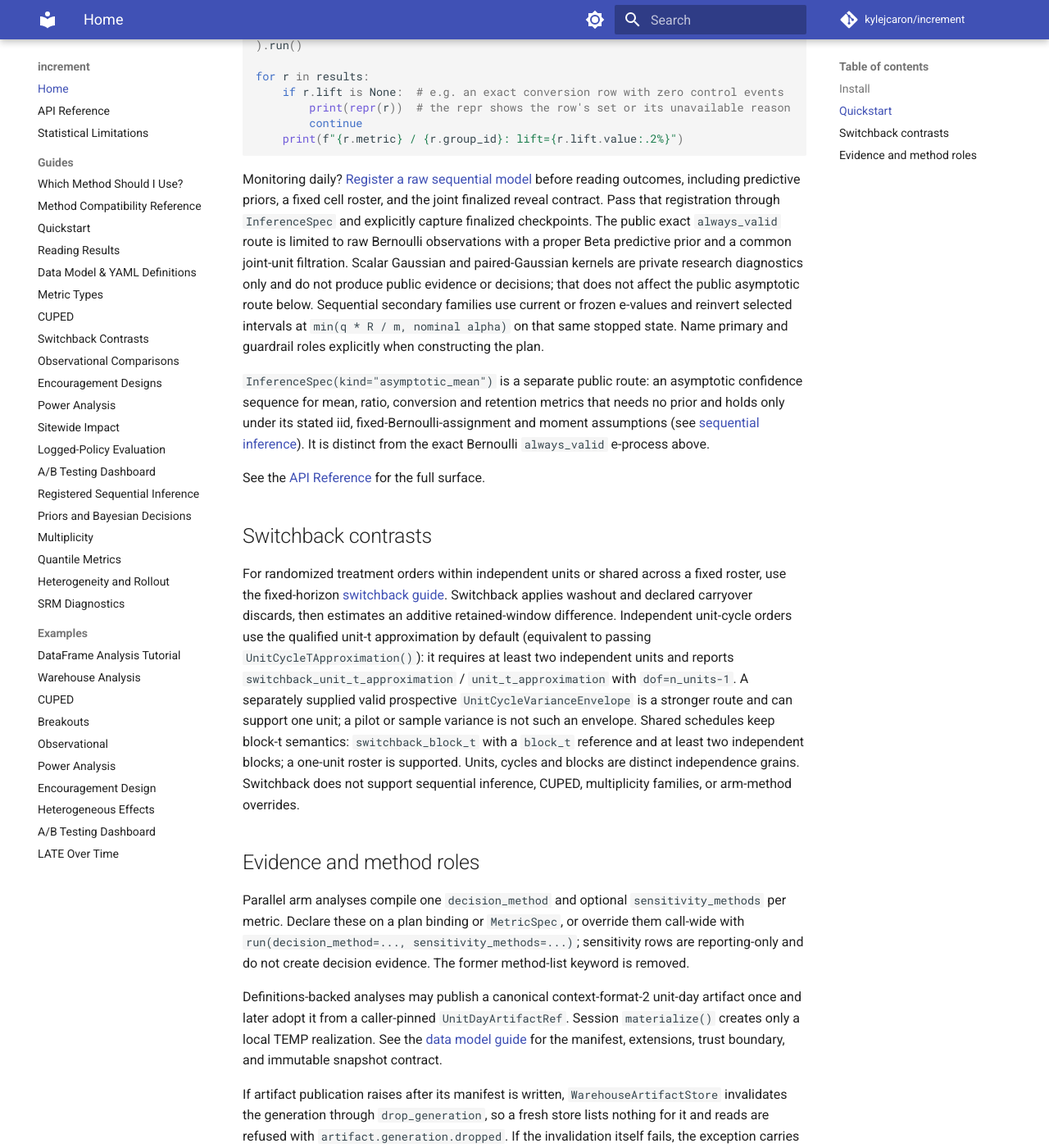
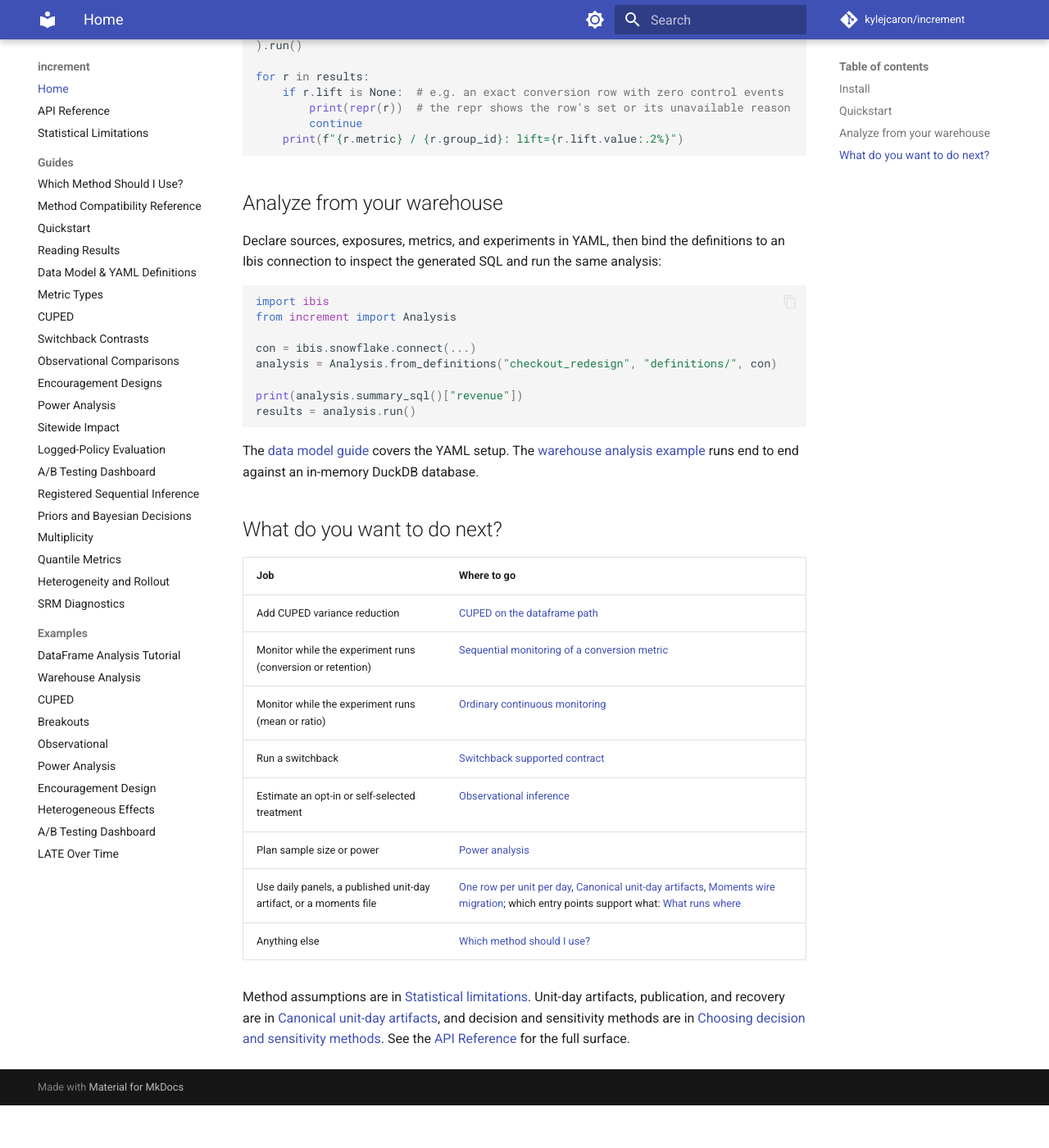
Before and after one commit to kylejcaron/increment, an MkDocs documentation site: the page built from docs/index.md, in a window 1280 px wide and 1400 px high, scrolled down 1404 px. Shown: the whole window at 82% size. Built offline with MkDocs 1.6.1 and Material for MkDocs 9.7.7, drawn with Linux system fonts in a browser that asks for light colours; comment, search, counter and statistics services are not loaded; after the commit the page ends 2752 px from its top, so only the background shows below that; some of the changed text lies outside the part shown.

Commit message:
docs: route both front doors to the existing workflow guides
(cherry picked from commit 44493f723bc04a264fb5b9d7e979b08df53774d7)

````diff
--- a/docs/index.md
+++ b/docs/index.md
@@ -73,74 +73,45 @@ for r in results:
     print(f"{r.metric} / {r.group_id}: lift={r.lift.value:.2%}")
 ```
 
-Monitoring daily? [Register a raw sequential model](guides/sequential-inference.md)
-before reading outcomes, including predictive priors, a fixed cell roster, and the
-joint finalized reveal contract. Pass that registration through `InferenceSpec`
-and explicitly capture finalized checkpoints. The public exact `always_valid` route is
-limited to raw Bernoulli observations with a proper Beta predictive prior and a
-common joint-unit filtration. Scalar Gaussian and paired-Gaussian kernels are
-private research diagnostics only and do not produce public evidence or
-decisions; that does not affect the public asymptotic route below. Sequential secondary families use current or frozen e-values and
-reinvert selected intervals at `min(q * R / m, nominal alpha)` on that same stopped state.
-Name primary and guardrail roles explicitly when constructing the plan.
+## Analyze from your warehouse
 
-`InferenceSpec(kind="asymptotic_mean")` is a separate public route: an asymptotic
-confidence sequence for mean, ratio, conversion and retention metrics that needs no prior
-and holds only under its stated iid, fixed-Bernoulli-assignment and moment
-assumptions (see [sequential inference](guides/sequential-inference.md)). It is
-distinct from the exact Bernoulli `always_valid` e-process above.
+Declare sources, exposures, metrics, and experiments in YAML, then bind the
+definitions to an Ibis connection to inspect the generated SQL and run the same
+analysis:
 
-See the [API Reference](api.md) for the full surface.
+<!-- skip: next "requires a configured warehouse and project definitions" -->
 
-## Switchback contrasts
+```python
+import ibis
+from increment import Analysis
 
-For randomized treatment orders within independent units or shared across a
-fixed roster, use the fixed-horizon [switchback guide](guides/switchback.md).
-Switchback applies washout and declared carryover discards, then estimates an
-additive retained-window difference. Independent unit-cycle orders use the qualified
-unit-t approximation by default (equivalent to passing `UnitCycleTApproximation()`):
-it requires at least two independent units and reports
-`switchback_unit_t_approximation` / `unit_t_approximation` with `dof=n_units-1`.
-A separately supplied valid prospective `UnitCycleVarianceEnvelope` is a stronger
-route and can support one unit; a pilot or sample variance is not such an envelope.
-Shared schedules keep block-t semantics: `switchback_block_t` with a `block_t`
-reference and at least two independent blocks; a one-unit roster is supported.
-Units, cycles and blocks are distinct independence grains. Switchback does
-not support sequential inference, CUPED, multiplicity families, or arm-method
-overrides.
+con = ibis.snowflake.connect(...)
+analysis = Analysis.from_definitions("checkout_redesign", "definitions/", con)
 
-## Evidence and method roles
+print(analysis.summary_sql()["revenue"])
+results = analysis.run()
+```
 
-Parallel arm analyses compile one `decision_method` and optional
-`sensitivity_methods` per metric. Declare these on a plan binding or
-`MetricSpec`, or override them call-wide with `run(decision_method=...,
-sensitivity_methods=...)`; sensitivity rows are reporting-only and do not
-create decision evidence. The former method-list keyword is removed.
+The [data model guide](guides/data-model.md) covers the YAML setup. The
+[warehouse analysis example](examples/analysis_from_a_warehouse.md) runs end to end
+against an in-memory DuckDB database.
 
-Definitions-backed analyses may publish a canonical context-format-2 unit-day
-artifact once and later adopt it from a caller-pinned `UnitDayArtifactRef`.
-Session `materialize()` creates only a local TEMP realization. See the [data
-model guide](guides/data-model.md#canonical-unit-day-artifacts) for the
-manifest, extensions, trust boundary, and immutable snapshot contract.
+## What do you want to do next?
 
-If artifact publication raises after its manifest is written,
-`WarehouseArtifactStore` invalidates the generation through `drop_generation`,
-so a fresh store lists nothing for it and reads are refused with
-`artifact.generation.dropped`. If the invalidation itself fails, the exception
-carries a note with the `artifact_id` and `generation_id` to pass to
-`drop_generation` from a fresh process. If the manifest insert was submitted but
-its outcome is unknown, the generation is tombstoned before its relations are
-erased, so a row that commits late stays hidden. Erasure attempts every relation
-even if one drop fails. If the tombstone cannot be written, or a relation cannot be
-dropped afterwards, the relations are kept and the note (or, when the publication
-ends normally without a manifest, the context of the
-`query.session.warehouse_artifact.publication_state_unknown` refusal) lists them
-by qualified name. A failed drop before the manifest insert is submitted is reported
-the same way: the aborting exception carries the note, and a publication that ends
-normally without a manifest raises
-`query.session.warehouse_artifact.publication_cleanup_incomplete`; drop the listed
-relations by name. When the outcome is unknown, call
-`store.abandon_generation(artifact_id, generation_id)` from a fresh process first
-(durable, safe to repeat), then drop the listed relations by name. The
-[data
-model guide](guides/data-model.md#canonical-unit-day-artifacts) describes recovery.
+| Job | Where to go |
+|---|---|
+| Add CUPED variance reduction | [CUPED on the dataframe path](guides/cuped.md#on-the-dataframe-path) |
+| Monitor while the experiment runs (conversion or retention) | [Sequential monitoring of a conversion metric](guides/sequential-inference.md#sequential-monitoring-of-a-conversion-metric) |
+| Monitor while the experiment runs (mean or ratio) | [Ordinary continuous monitoring](guides/sequential-inference.md#ordinary-continuous-monitoring) |
+| Run a switchback | [Switchback supported contract](guides/switchback.md#supported-contract) |
+| Estimate an opt-in or self-selected treatment | [Observational inference](guides/observational.md) |
+| Plan sample size or power | [Power analysis](guides/power-analysis.md) |
+| Use daily panels, a published unit-day artifact, or a moments file | [One row per unit per day](guides/quickstart.md#one-row-per-unit-per-day), [Canonical unit-day artifacts](guides/data-model.md#canonical-unit-day-artifacts), [Moments wire migration](guides/data-model.md#moments-wire-migration); which entry points support what: [What runs where](limitations.md#what-runs-where) |
+| Anything else | [Which method should I use?](guides/choose-a-method.md) |
+
+Method assumptions are in [Statistical limitations](limitations.md). Unit-day
+artifacts, publication, and recovery are in [Canonical unit-day
+artifacts](guides/data-model.md#canonical-unit-day-artifacts), and decision and
+sensitivity methods are in [Choosing decision and sensitivity
+methods](guides/choose-a-method.md#choosing-decision-and-sensitivity-methods). See
+the [API Reference](api.md) for the full surface.
--- a/docs/llms.txt
+++ b/docs/llms.txt
@@ -3,7 +3,7 @@
 > Increment is an open-source Python library for warehouse-native A/B testing, causal inference, and experiment analysis.
 
 Analyze randomized experiments from dataframes or SQL warehouses, or
-observational treatments from dataframes. Increment supports CUPED, power
+observational treatments from dataframes or warehouse definitions. Increment supports CUPED, power
 analysis, MDE, sequential and always-valid inference, SRM diagnostics, IPTW,
 DML, AIPW, encouragement designs, and heterogeneous treatment effects.
 
````
Also changed, not shown: README.md (+15 -7 lines), docs/guides/quickstart.md (+10 -2 lines).
